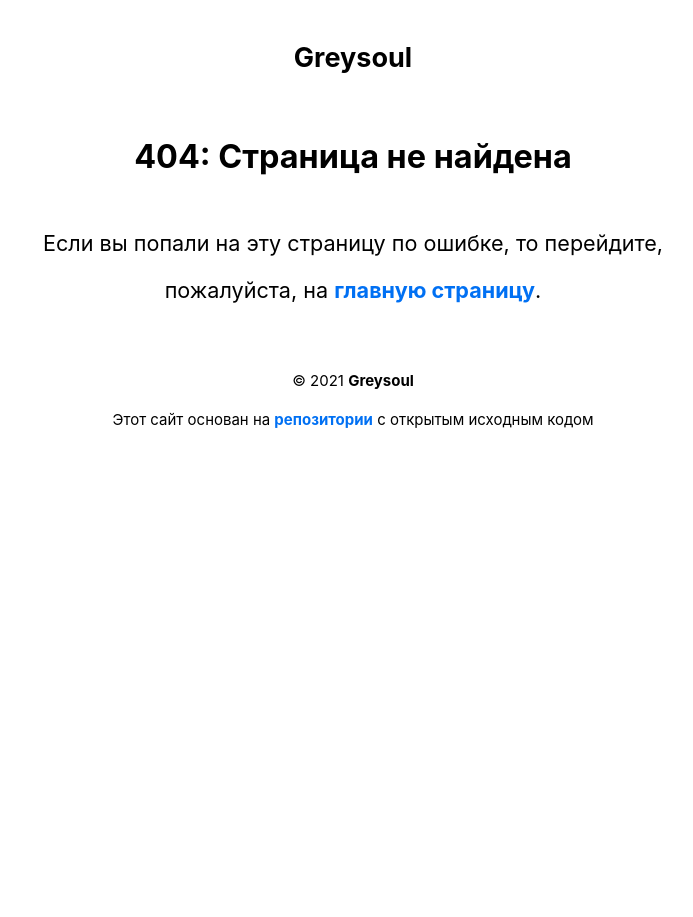
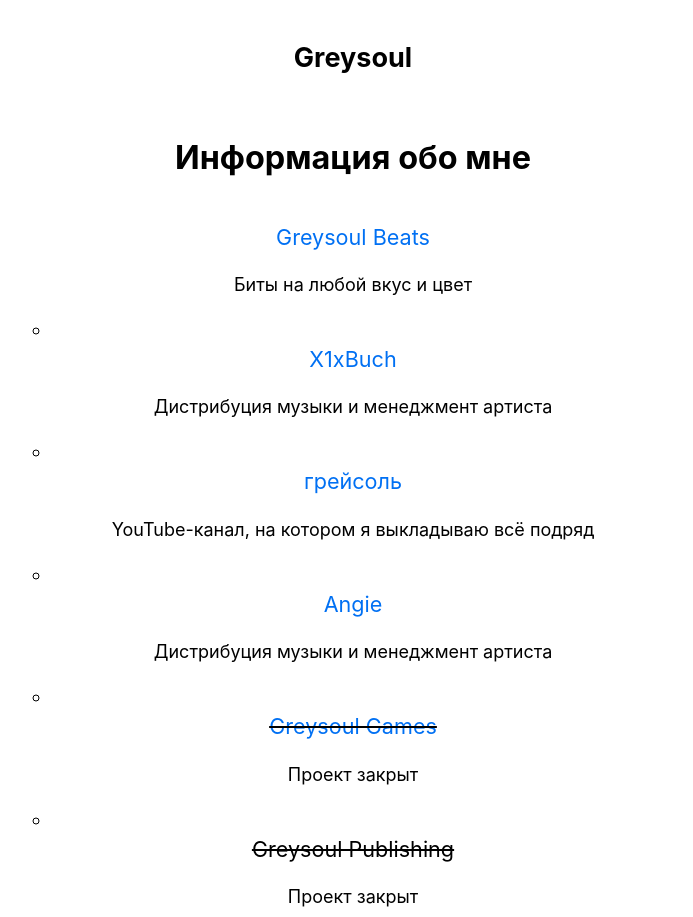
Before and after one commit to realgreysoul/website, a Next.js app: page /information in a window 1280 px wide. Before the commit this address had no page. Shown: the part 180-1097 px from the top of the page, without its empty margins (287-980 px from the left). Before the commit the page ends 800 px from the top, so only its background shows below. Built offline with nearby package versions, Linux system fonts and the light colour scheme.

Commit message:
Create information.js

```diff
--- /dev/null
+++ b/pages/information.js
@@ -0,0 +1,122 @@
+import Layout, {siteTitle} from '../components/layout'
+import Head from 'next/head'
+import utilStyles from '../styles/utils.module.css'
+
+export default function Projects({ allProjectsData }) {
+  return (
+    <Layout>
+      <Head>
+        <title>Информация обо мне — {siteTitle}</title>
+          <meta name="og:title" content="Информация обо мне — Greysoul" />
+      </Head>
+      <section className={`${utilStyles.headingMd} ${utilStyles.padding1px}`}>
+        <h1 className={utilStyles.headingXL}>Информация обо мне</h1>
+        <ul className={utilStyles.list}>
+        <li class="utils_listItem__2eJpJ">
+        <div class="utils_listItemHeading__iji17">
+        <a href="https://beats.greysoul.ru/" target="_blank">Greysoul Beats</a>
+        </div>
+        <small class="utils_lightText__12Ckm"><p>Биты на любой вкус и цвет</p></small>
+        <small>
+        <ul class="utils_list__S7_pe">
+        <li class="utils_listItem__2eJpJ">
+        </li>
+        </ul>
+        </small>
+        </li>
+        <li class="utils_listItem__2eJpJ">
+        <div class="utils_listItemHeading__iji17">
+        <a href="https://vk.com/x1xbuch" target="_blank">X1xBuch</a>
+        </div>
+        <small class="utils_lightText__12Ckm"><p>Дистрибуция музыки и менеджмент артиста</p></small>
+        <small>
+        <ul class="utils_list__S7_pe">
+        <li class="utils_listItem__2eJpJ">
+        </li>
+        </ul>
+        </small>
+        </li>
+        <li class="utils_listItem__2eJpJ">
+        <div class="utils_listItemHeading__iji17">
+        <a href="https://www.youtube.com/channel/UCfBYBmvY2JgKNA6prrfFqhw" target="_blank">грейсоль</a>
+        </div>
+        <small class="utils_lightText__12Ckm"><p>YouTube-канал, на котором я выкладываю всё подряд</p></small>
+        <small>
+        <ul class="utils_list__S7_pe">
+        <li class="utils_listItem__2eJpJ">
+        </li>
+        </ul>
+        </small>
+        </li>
+        <li class="utils_listItem__2eJpJ">
+        <div class="utils_listItemHeading__iji17">
+        <a href="https://vk.com/angie_is_so_sexy" target="_blank">Angie</a>
+        </div>
+        <small class="utils_lightText__12Ckm"><p>Дистрибуция музыки и менеджмент артиста</p></small>
+        <small>
+        <ul class="utils_list__S7_pe">
+        <li class="utils_listItem__2eJpJ">
+        </li>
+        </ul>
+        </small>
+        </li>
+        <li class="utils_listItem__2eJpJ">
+        <div class="utils_listItemHeading__iji17">
+        <s><a href="https://gamejolt.com/@greysoulgames" target="_blank">Greysoul Games</a></s>
+        </div>
+        <small class="utils_lightText__12Ckm"><p>Проект закрыт</p></small>
+        <small>
+        <ul class="utils_list__S7_pe">
+        <li class="utils_listItem__2eJpJ">
+        </li>
+        </ul>
+        </small>
+        </li>
+        <li class="utils_listItem__2eJpJ">
+        <div class="utils_listItemHeading__iji17">
+        <s>Greysoul Publishing</s>
+        </div>
+        <small class="utils_lightText__12Ckm"><p>Проект закрыт</p></small>
+        <small>
+        <ul class="utils_list__S7_pe">
+        <li class="utils_listItem__2eJpJ">
+        </li>
+        </ul>
+        </small>
+        </li>
+        </ul>
+        <h1 className={utilStyles.headingXL}>Соц-сети</h1>
+        <a href={`https://vk.com/realgreysoul`} target="_blank"><strong>ВКонтакте</strong></a>
+        <br>
+        </br>
+        <a href={`https://www.instagram.com/realgreysoul/`} target="_blank"><strong>Instagram</strong></a>
+        <br>
+        </br>
+        <a href={`https://t.me/greysoul`} target="_blank"><strong>Telegram</strong></a>
+        <br>
+        </br>
+        <a href={`https://t.me/greysoul2`} target="_blank"><strong>Telegram (второй аккаунт)</strong></a>
+        <br>
+        </br>
+        <a href={`https://t.me/mislisolya`} target="_blank"><strong>Блог</strong></a>
+        <br>
+        </br>
+        <a href={`https://steamcommunity.com/id/realgreysoul/`} target="_blank"><strong>Steam</strong></a>
+        <br>
+        </br>
+        <a href={`https://socialclub.rockstargames.com/member/RealGreysoul/`} target="_blank"><strong>Social Club</strong></a>
+        <h1 className={utilStyles.headingXL}>Донат</h1>
+        <a href={`https://donate.stream/greysoul`} target="_blank"><strong>Donate.Stream</strong></a>
+        <br>
+        </br>
+        <a href={`https://qiwi.com/n/GREYSOUL`} target="_blank"><strong>QIWI Кошелёк</strong></a>
+        <br>
+        </br>
+        <a href={`https://yoomoney.ru/to/410018468894777`} target="_blank"><strong>ЮMoney (Яндекс.Деньги)</strong></a>
+        <br>
+        </br>
+        <strong>WebMoney - P535282857177</strong>
+      </section>
+    </Layout>
+  )
+}
```
